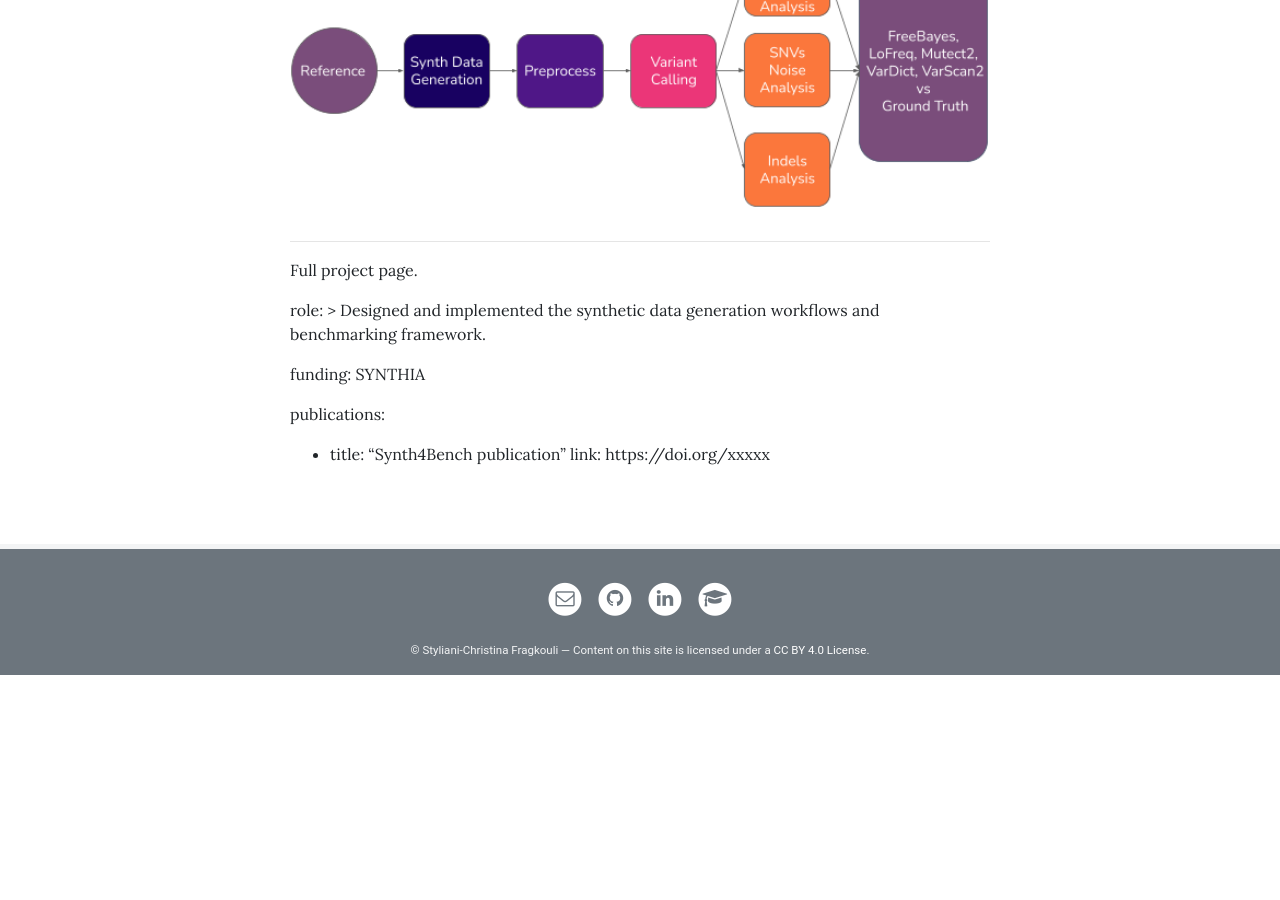
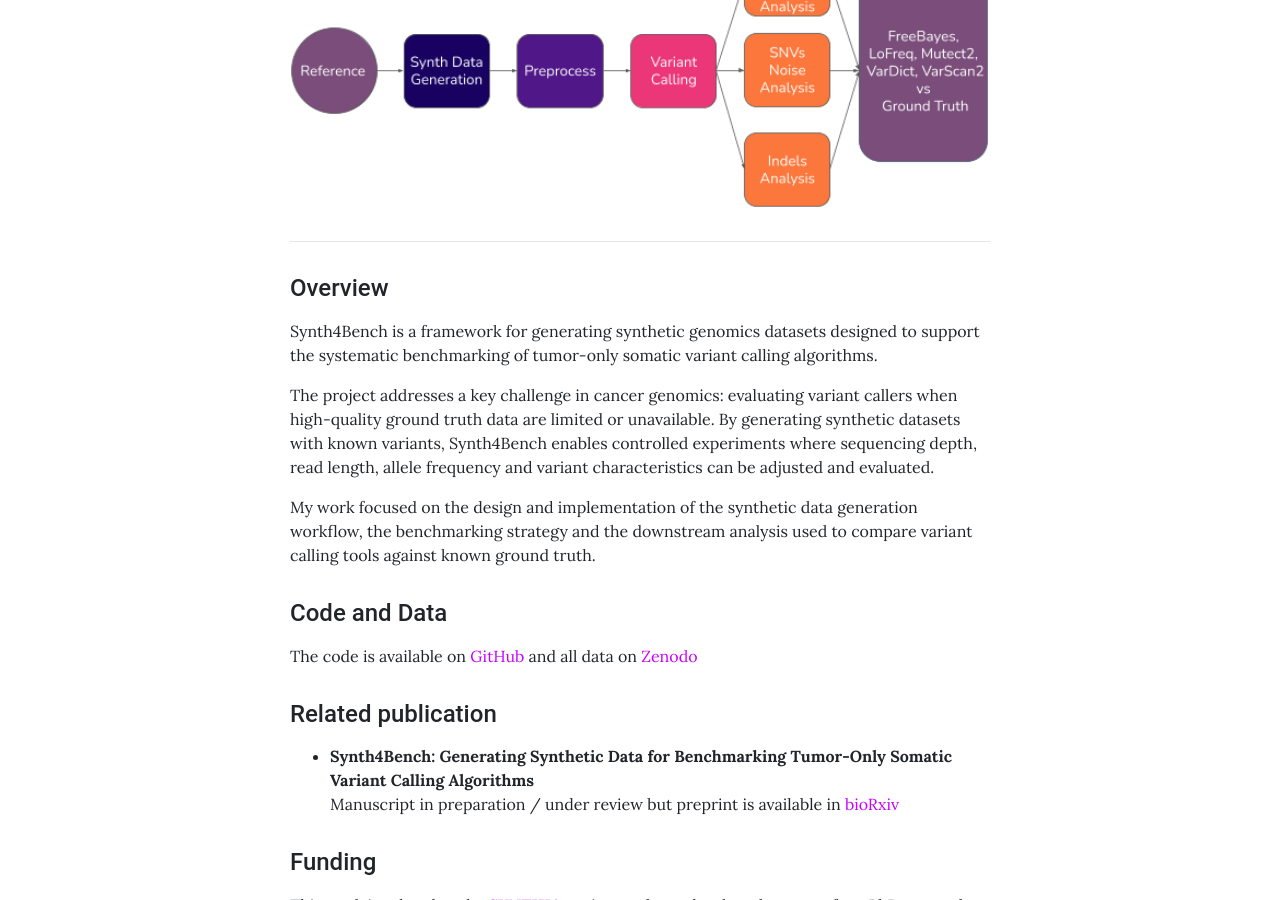
Before and after one commit to sfragkoul/sfragkoul.github.io, a Jekyll site: the page built from _projects/synth4bench.md, in a window 1280 px wide and 900 px high, scrolled down 412 px. Built offline with Jekyll 4.4.1, drawn with Linux system fonts in a browser that asks for light colours; before the commit the page ends 1087 px from its top, so only the background shows below that; some of the changed text lies outside the part shown.

Commit message:
project template

```diff
--- a/_projects/synth4bench.md
+++ b/_projects/synth4bench.md
@@ -14,14 +14,23 @@ description: >
 
 ---
 
-Full project page.
+## Overview
 
+Synth4Bench is a framework for generating synthetic genomics datasets designed to support the systematic benchmarking of tumor-only somatic variant calling algorithms.
 
-role: >
-  Designed and implemented the synthetic data generation workflows and benchmarking framework.
+The project addresses a key challenge in cancer genomics: evaluating variant callers when high-quality ground truth data are limited or unavailable. By generating synthetic datasets with known variants, Synth4Bench enables controlled experiments where sequencing depth, read length, allele frequency and variant characteristics can be adjusted and evaluated.
 
-funding: SYNTHIA
+My work focused on the design and implementation of the synthetic data generation workflow, the benchmarking strategy and the downstream analysis used to compare variant calling tools against known ground truth.
 
-publications:
-  - title: "Synth4Bench publication"
-    link: https://doi.org/xxxxx
+## Code and Data
+
+The code is available on [GitHub](https://github.com/sfragkoul/synth4bench) and all data on [Zenodo](https://zenodo.org/records/16524193)
+
+## Related publication
+
+- **Synth4Bench: Generating Synthetic Data for Benchmarking Tumor-Only Somatic Variant Calling Algorithms**
+  Manuscript in preparation / under review but preprint is available in [bioRxiv](https://doi.org/10.1101/2024.03.07.582313)
+
+## Funding
+
+This work is related to the [**SYNTHIA**](https://www.ihi-synthia.eu/) project and was developed as part of my PhD research.
```
